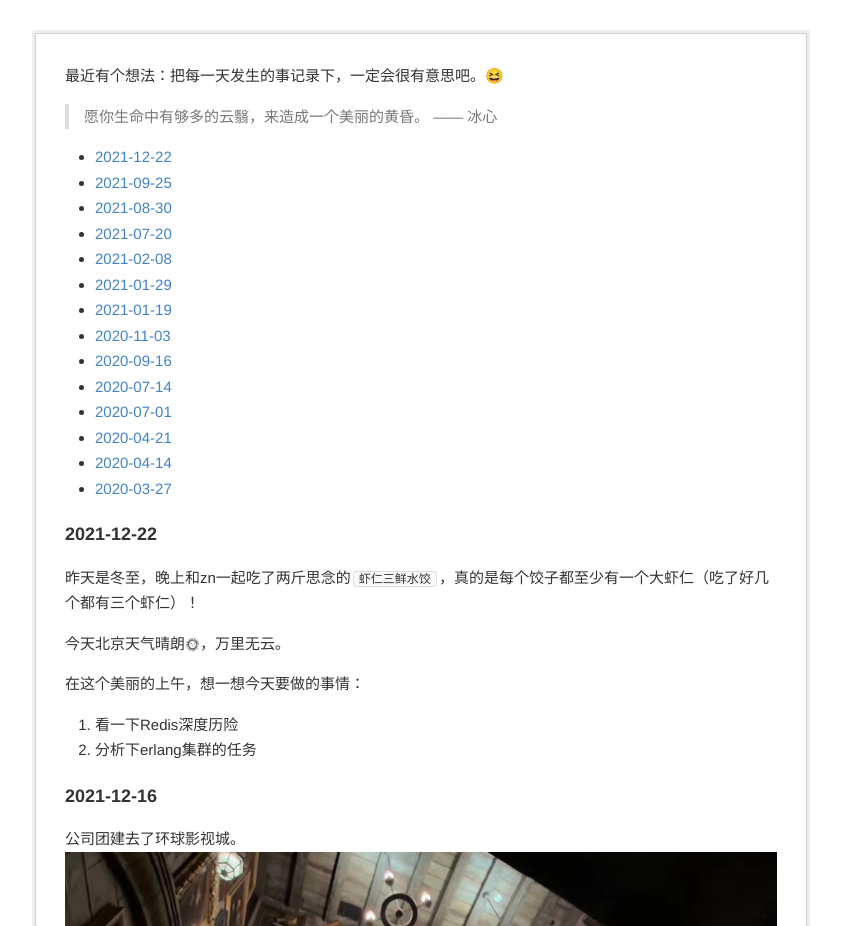
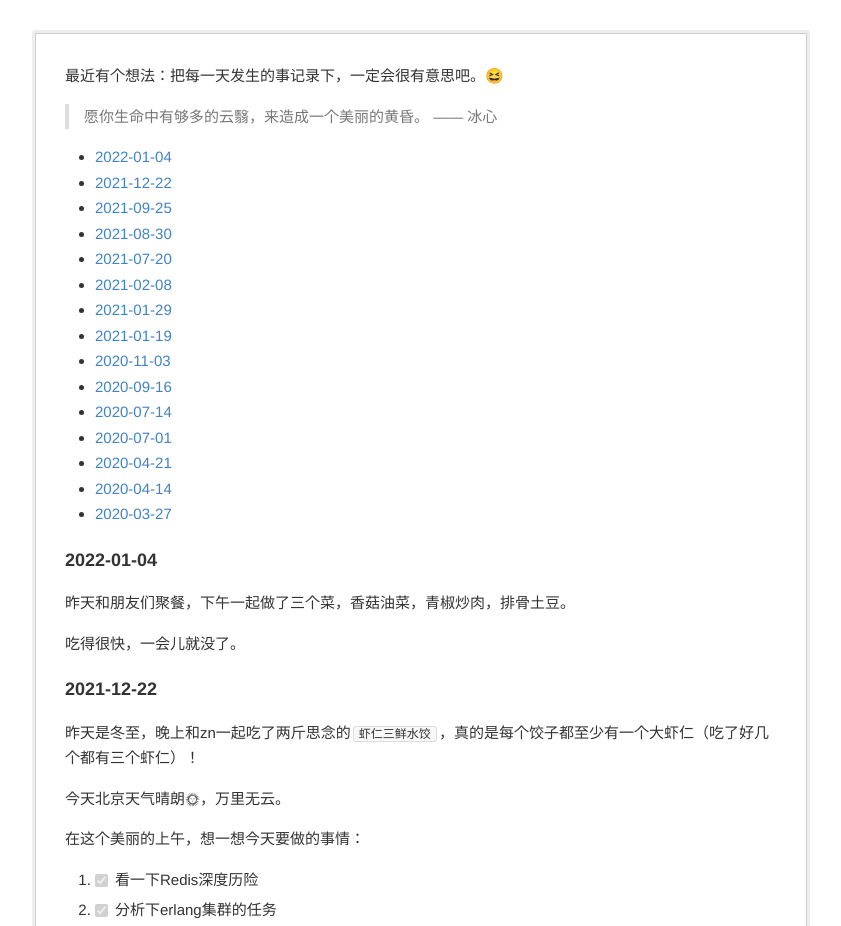
Before and after one commit to caixiangyue/caixiangyue.github.io, a plain HTML site: page 似水年华.html in a window 1280 px wide. Shown: the top 926 px of the page, without its empty margins (219-1060 px from the left). Drawn offline with Linux system fonts and the light colour scheme.

Commit message:
2022-0104

```diff
--- a/似水年华.html
+++ b/似水年华.html
@@ -11,6 +11,7 @@
 <p>愿你生命中有够多的云翳，来造成一个美丽的黄昏。    —— 冰心</p>
 </blockquote>
 <ul>
+<li><a href="#user-content-20210104">2022-01-04</a></li>
 <li><a href="#user-content-20211222">2021-12-22</a></li>
 <li><a href="#user-content-20210925">2021-09-25</a></li>
 <li><a href="#user-content-20210830">2021-08-30</a></li>
@@ -26,15 +27,20 @@
 <li><a href="#user-content-20200414">2020-04-14</a></li>
 <li><a href="#user-content-20200327">2020-03-27</a></li>
 </ul>
+<h4>2022-01-04</h4>
+<span id="user-content-20220104">
+</span>
+昨天和朋友们聚餐，下午一起做了三个菜，香菇油菜，青椒炒肉，排骨土豆。
+<p>吃得很快，一会儿就没了。</p>
 <h4>2021-12-22</h4>
 <span id="user-content-20211222">
 </span>
 <p>昨天是冬至，晚上和zn一起吃了两斤思念的<code>虾仁三鲜水饺</code>，真的是每个饺子都至少有一个大虾仁（吃了好几个都有三个虾仁）！</p>
 <p>今天北京天气晴朗<g-emoji class="g-emoji" alias="sun_with_face" fallback-src="https://github.githubassets.com/images/icons/emoji/unicode/1f31e.png">🌞</g-emoji>，万里无云。</p>
 <p>在这个美丽的上午，想一想今天要做的事情：</p>
-<ol>
-<li>看一下Redis深度历险</li>
-<li>分析下erlang集群的任务</li>
+<ol class="contains-task-list">
+<li class="task-list-item"><input type="checkbox" id="" disabled="" class="task-list-item-checkbox" checked=""> 看一下Redis深度历险</li>
+<li class="task-list-item"><input type="checkbox" id="" disabled="" class="task-list-item-checkbox" checked=""> 分析下erlang集群的任务</li>
 </ol>
 <h4>2021-12-16</h4>
 <span id="user-content-20211216">
@@ -124,7 +130,7 @@
 <h4>2020-03-27</h4>
 <span id="user-content-20200327">
 不想记录一些流水账。
-</span></span></span><hr><p>Wed Dec 22 11:03:12 2021</p><script src="https://utteranc.es/client.js"
+</span></span></span><hr><p>Tue Jan  4 12:07:54 2022</p><script src="https://utteranc.es/client.js"
         repo="caixiangyue/caixiangyue.github.io"
         issue-term="pathname"
         theme="github-light"
```
Also changed, not shown: rss.xml (+10 -4 lines), 1 other file.
